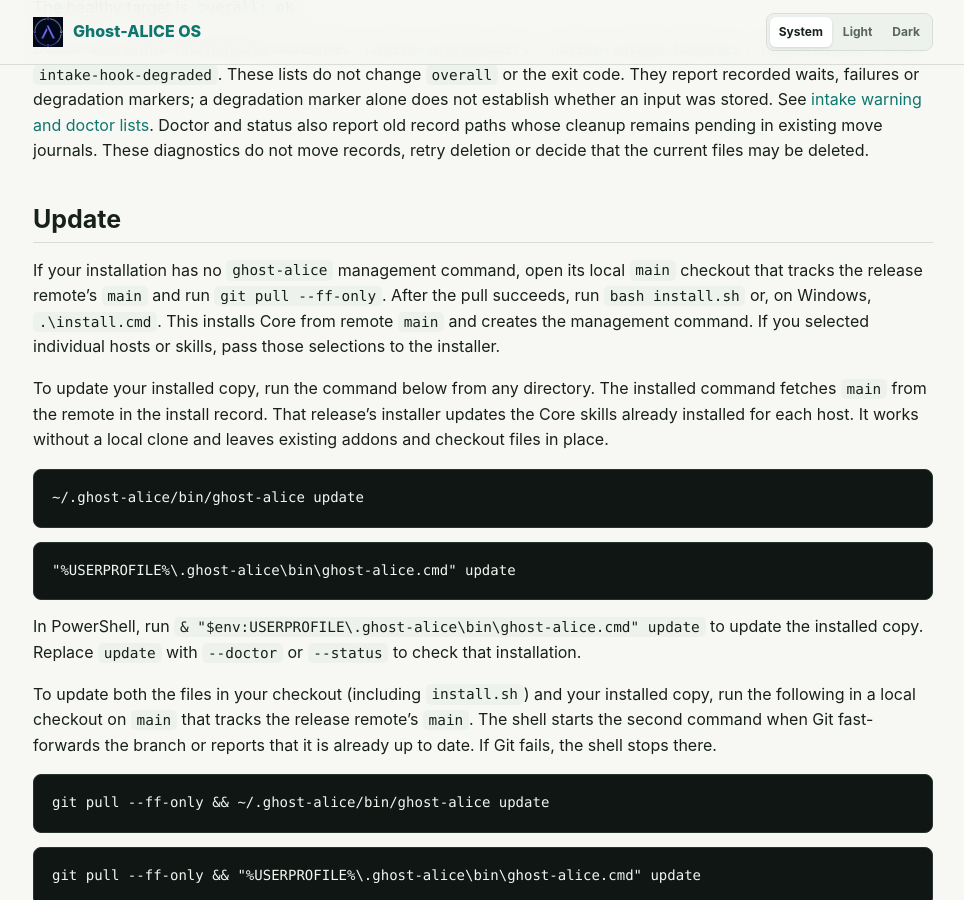
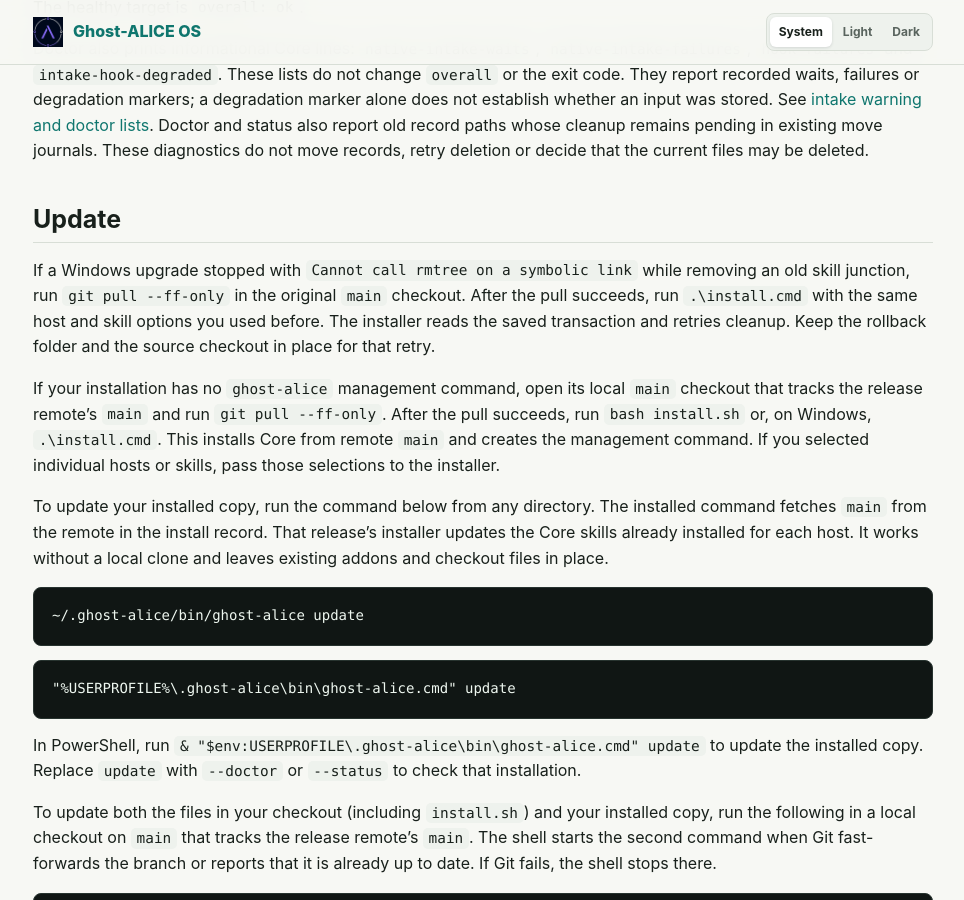
Before and after one commit to AidALL/ghost-alice, a Jekyll site: the page built from docs/getting-started/installation.md, in a window 1280 px wide and 900 px high, scrolled down 4335 px. Shown: the whole window, without its empty margins (157-1121 px from the left). Built offline with Jekyll 4.4.1, drawn with Linux system fonts in a browser that asks for light colours; our own code applies the rules of GitHub Pages for plain Markdown files; some of the changed text lies outside the part shown.

Commit message:
Prepare Core 0.6.1 and document Windows junction upgrade recovery

```diff
--- a/docs/getting-started/installation.md
+++ b/docs/getting-started/installation.md
@@ -121,6 +121,8 @@ The healthy target is `overall: ok`.
 Doctor also prints informational Core lines: `native-intake-waits`, `native-intake-failures`, `hook-failures` and `intake-hook-degraded`. These lists do not change `overall` or the exit code. They report recorded waits, failures or degradation markers; a degradation marker alone does not establish whether an input was stored. See [intake warning and doctor lists](troubleshooting.md#intake-warning-and-doctor-lists). Doctor and status also report old record paths whose cleanup remains pending in existing move journals. These diagnostics do not move records, retry deletion or decide that the current files may be deleted.
 
 ## Update
+
+If a Windows upgrade stopped with `Cannot call rmtree on a symbolic link` while removing an old skill junction, run `git pull --ff-only` in the original `main` checkout. After the pull succeeds, run `.\install.cmd` with the same host and skill options you used before. The installer reads the saved transaction and retries cleanup. Keep the rollback folder and the source checkout in place for that retry.
 
 If your installation has no `ghost-alice` management command, open its local `main` checkout that tracks the release remote’s `main` and run `git pull --ff-only`. After the pull succeeds, run `bash install.sh` or, on Windows, `.\install.cmd`. This installs Core from remote `main` and creates the management command. If you selected individual hosts or skills, pass those selections to the installer.
 
--- a/index.html
+++ b/index.html
@@ -435,7 +435,7 @@
   <main id="main" tabindex="-1">
     <section class="hero" id="get-started" aria-labelledby="hero-heading"><div class="wrap hero-grid">
       <div class="hero-copy">
-        <div class="eyebrow">Agent governance layer · <a href="https://github.com/AidALL/ghost-alice/releases/tag/v0.6.0">Core 0.6.0</a></div>
+        <div class="eyebrow">Agent governance layer · <a href="https://github.com/AidALL/ghost-alice/releases/tag/v0.6.1">Core 0.6.1</a></div>
         <h1 class="sr-only" id="hero-heading">Ghost-ALICE OS</h1>
         <div class="hero-logo-lockup"><img src="imgs/Ghost-ALICE_logo.png" alt="Ghost-ALICE OS"></div>
         <p class="lead">A governance layer for Claude Code and Codex. It instructs the response model to keep the human user's objective and to check each claim against its original evidence, and it records the tool calls that Claude Code or Codex reports to it, with the file or command each one used, so that you can review them.</p>
--- a/index_ko.html
+++ b/index_ko.html
@@ -435,7 +435,7 @@
   <main id="main" tabindex="-1">
     <section class="hero" id="get-started" aria-labelledby="hero-heading"><div class="wrap hero-grid">
       <div class="hero-copy">
-        <div class="eyebrow">에이전트 거버넌스 계층 · <a href="https://github.com/AidALL/ghost-alice/releases/tag/v0.6.0">Core 0.6.0</a></div>
+        <div class="eyebrow">에이전트 거버넌스 계층 · <a href="https://github.com/AidALL/ghost-alice/releases/tag/v0.6.1">Core 0.6.1</a></div>
         <h1 class="sr-only" id="hero-heading">Ghost-ALICE OS</h1>
         <div class="hero-logo-lockup"><img src="imgs/Ghost-ALICE_logo.png" alt="Ghost-ALICE OS"></div>
         <p class="lead">Claude Code와 Codex를 위한 거버넌스 계층입니다. 응답 모델에게 인간 사용자의 목적을 지키고 주장마다 원본 근거와 대조하라고 지시하며, Claude Code나 Codex가 알린 도구 호출과 그 호출이 사용한 파일이나 명령을 인간 사용자가 확인할 수 있게 기록합니다.</p>
```
Also changed, not shown: other parts of docs/getting-started/installation.md (+1 -1 lines), docs/ko/getting-started/installation.md (+3 -1 lines), docs/ko/policies/installer-platform-compatibility-matrix.md (+1 -0 lines), docs/policies/installer-platform-compatibility-matrix.md (+1 -0 lines), README.md, README_ko.md, 1 other file.
